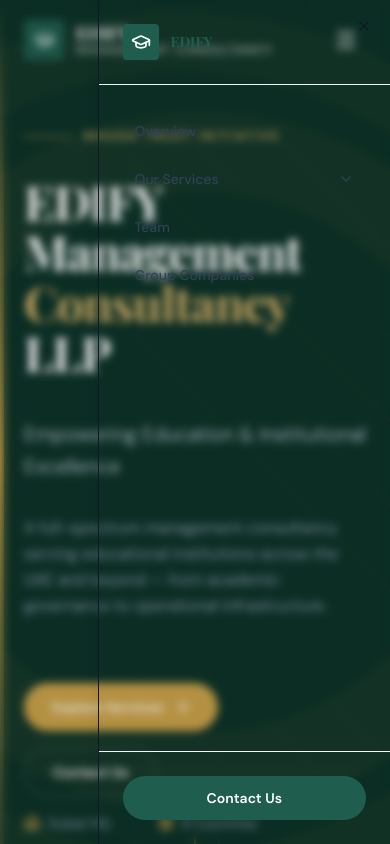
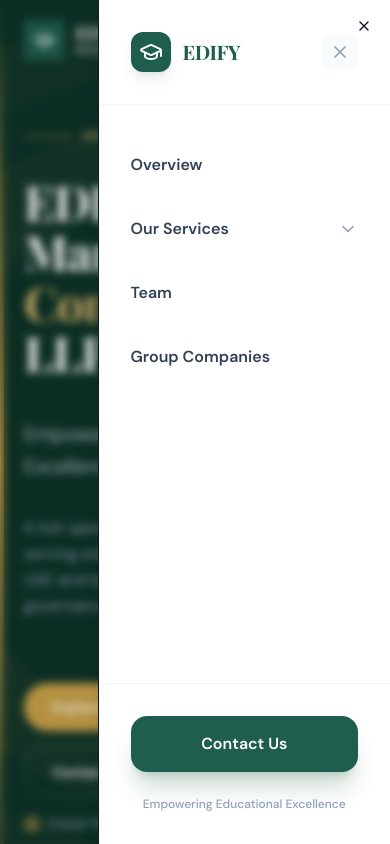
Before and after one commit to Akilwork/edify-temp, a Next.js app: page / in a window 390 px wide. Both pictures are taken after a click on the button "Open navigation menu". Shown: the top 844 px of the page. Built offline with nearby package versions, Linux system fonts and the light colour scheme.

Commit message:
feat: add responsive header component with navigation and mega menu support

```diff
--- a/src/components/Header.tsx
+++ b/src/components/Header.tsx
@@ -146,56 +146,72 @@
           {/* Mobile Menu */}
           <Sheet open={mobileOpen} onOpenChange={setMobileOpen}>
             <SheetTrigger
-              className="lg:hidden p-2 rounded-lg transition-colors"
+              className="lg:hidden p-2 rounded-xl transition-all active:scale-95 hover:bg-black/5"
               style={{ color: textShouldBeDark ? 'var(--green-800)' : 'white' }}
               aria-label="Open navigation menu"
             >
-              <Menu className="w-6 h-6" />
+              <Menu className="w-7 h-7" />
             </SheetTrigger>
-            <SheetContent side="right" className="w-80 p-0">
-              <div className="flex flex-col h-full">
-                <div className="p-6 border-b border-slate-100">
+            <SheetContent side="right" className="w-[85vw] max-w-[400px] p-0 bg-white border-l-0">
+              <div className="flex flex-col h-full bg-white text-slate-900">
+                <div className="p-8 border-b border-slate-100 flex items-center justify-between">
                   <div className="flex items-center gap-3">
-                    <div className="w-9 h-9 rounded-sm flex items-center justify-center" style={{ background: 'var(--green-800)' }}>
-                      <GraduationCap className="w-5 h-5 text-white" />
+                    <div className="w-10 h-10 rounded-xl flex items-center justify-center shadow-lg shadow-green-900/10" style={{ background: 'var(--green-800)' }}>
+                      <GraduationCap className="w-6 h-6 text-white" />
                     </div>
-                    <span className="font-bold" style={{ fontFamily: 'Playfair Display, serif', color: 'var(--green-800)' }}>EDIFY</span>
+                    <span className="font-bold text-xl tracking-tight" style={{ fontFamily: 'Playfair Display, serif', color: 'var(--green-800)' }}>EDIFY</span>
                   </div>
+                  <button onClick={() => setMobileOpen(false)} className="p-2 rounded-lg bg-slate-50 text-slate-400">
+                    <X className="w-5 h-5" />
+                  </button>
                 </div>
-                <nav className="flex-1 p-6 space-y-1">
-                  <Link href="/" onClick={() => setMobileOpen(false)} className="block px-3 py-3 text-sm font-medium text-slate-700 hover:bg-slate-50 rounded-lg">Overview</Link>
 
+                <nav className="flex-1 px-4 py-8 overflow-y-auto space-y-2">
+                  <Link href="/" onClick={() => setMobileOpen(false)} className="flex items-center px-4 py-4 text-base font-semibold text-slate-700 hover:bg-slate-50 rounded-2xl transition-colors">Overview</Link>
+
+                  <div className="space-y-1">
                     <button
                       onClick={() => setMobileServicesOpen(!mobileServicesOpen)}
-                    className="w-full flex items-center justify-between px-3 py-3 text-sm font-medium text-slate-700 hover:bg-slate-50 rounded-lg"
+                      className="w-full flex items-center justify-between px-4 py-4 text-base font-semibold text-slate-700 hover:bg-slate-50 rounded-2xl transition-colors"
                     >
                       Our Services
-                    <ChevronDown className={`w-4 h-4 transition-transform ${mobileServicesOpen ? 'rotate-180' : ''}`} />
+                      <ChevronDown className={`w-5 h-5 text-slate-400 transition-transform duration-300 ${mobileServicesOpen ? 'rotate-180' : ''}`} />
                     </button>
                     {mobileServicesOpen && (
-                    <div className="ml-4 space-y-2">
+                      <div className="mx-2 space-y-1 bg-slate-50/50 rounded-2xl p-2 mt-1">
                         {services.map((g) => (
-                        <div key={g.category}>
-                          <p className="text-xs font-semibold tracking-wider uppercase px-3 py-1" style={{ color: 'var(--gold-500)' }}>{g.category}</p>
+                          <div key={g.category} className="py-2 first:pt-1 last:pb-1">
+                            <p className="text-[10px] font-bold tracking-[0.2em] uppercase px-4 py-2 text-gold-500" style={{ color: 'var(--gold-500)' }}>{g.category}</p>
                             {g.items.map((item) => (
-                            <Link key={item} href="/services" onClick={() => setMobileOpen(false)} className="block px-3 py-1.5 text-sm text-slate-600 hover:bg-slate-50 rounded-lg">{item}</Link>
+                              <Link
+                                key={item}
+                                href="/services"
+                                onClick={() => setMobileOpen(false)}
+                                className="block px-4 py-2 text-[14px] font-medium text-slate-600 hover:text-green-800 active:bg-white rounded-xl transition-all"
+                              >
+                                {item}
+                              </Link>
                             ))}
                           </div>
                         ))}
                       </div>
                     )}
-                  <Link href="/team" onClick={() => setMobileOpen(false)} className="block px-3 py-3 text-sm font-medium text-slate-700 hover:bg-slate-50 rounded-lg">Team</Link>
-                  <Link href="/companies" onClick={() => setMobileOpen(false)} className="block px-3 py-3 text-sm font-medium text-slate-700 hover:bg-slate-50 rounded-lg">Group Companies</Link>
+                  </div>
+
+                  <Link href="/team" onClick={() => setMobileOpen(false)} className="flex items-center px-4 py-4 text-base font-semibold text-slate-700 hover:bg-slate-50 rounded-2xl transition-colors">Team</Link>
+                  <Link href="/companies" onClick={() => setMobileOpen(false)} className="flex items-center px-4 py-4 text-base font-semibold text-slate-700 hover:bg-slate-50 rounded-2xl transition-colors">Group Companies</Link>
                 </nav>
-                <div className="p-6 border-t border-slate-100">
+
+                <div className="p-8 border-t border-slate-100">
                   <Link
                     href="/contact"
                     onClick={() => setMobileOpen(false)}
-                    className="block text-center text-sm font-semibold px-5 py-3 rounded-full text-white"
+                    className="flex items-center justify-center w-full text-base font-bold px-6 py-4 rounded-2xl text-white shadow-xl shadow-green-900/20 active:scale-[0.98] transition-all"
                     style={{ background: 'var(--green-800)' }}
                   >
                     Contact Us
                   </Link>
+                  <p className="text-center text-xs text-slate-400 mt-6 font-medium">Empowering Educational Excellence</p>
                 </div>
               </div>
             </SheetContent>
```
Lines whose indentation alone changed are shown as unchanged.
